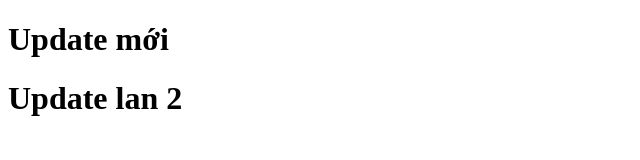
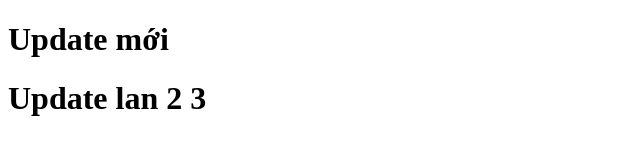
Before and after one commit to presidentcuba/demoGitTinh, a plain HTML site: page index.html in a window 1280 px wide. Shown: the full height of the page, 0-640 px from the left. Drawn offline with Linux system fonts and the light colour scheme.

Commit message:
sua lan 3

```diff
--- a/index.html
+++ b/index.html
@@ -7,6 +7,6 @@
 </head>
 <body>
     <h1>Update mới</h1>
-    <h1>Update lan 2</h1>
+    <h1>Update lan 2 3</h1>
 </body>
 </html>
```
